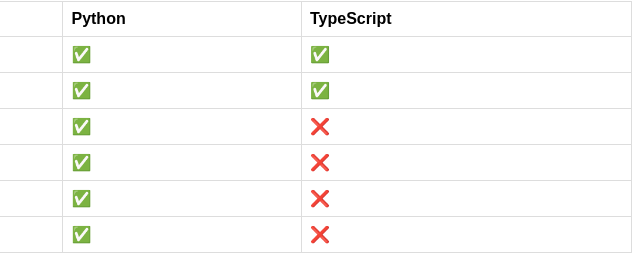
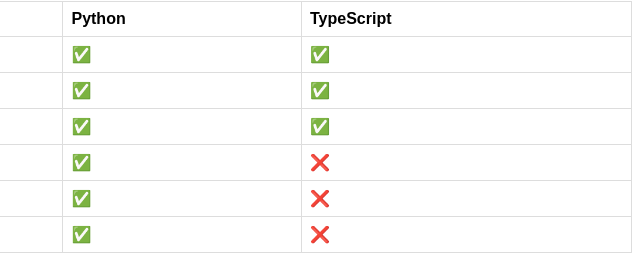
Before and after one commit to hwchase17/langchain-pages, a plain HTML site: page features.html in a window 1280 px wide. Shown: the part 1931-2185 px from the top of the page, 640-1280 px from the left. Drawn offline with Linux system fonts and the light colour scheme.

Commit message:
Update features.html and integrations.html

```diff
--- a/features.html
+++ b/features.html
@@ -102,7 +102,7 @@
     </tr>
     <tr><td>Buffer Memory</td><td>✅</td><td>✅</td></tr>
     <tr><td>Buffer Window Meory</td><td>✅</td><td>✅</td></tr>
-    <tr><td>Summary Memory</td><td>✅</td><td>❌</td></tr>
+    <tr><td>Summary Memory</td><td>✅</td><td>✅</td></tr>
     <tr><td>Entity Memory</td><td>✅</td><td>❌</td></tr>
     <tr><td>Summary Buffer Memory</td><td>✅</td><td>❌</td></tr>
     <tr><td>Knowledge Graph Memory</td><td>✅</td><td>❌</td></tr>
```
